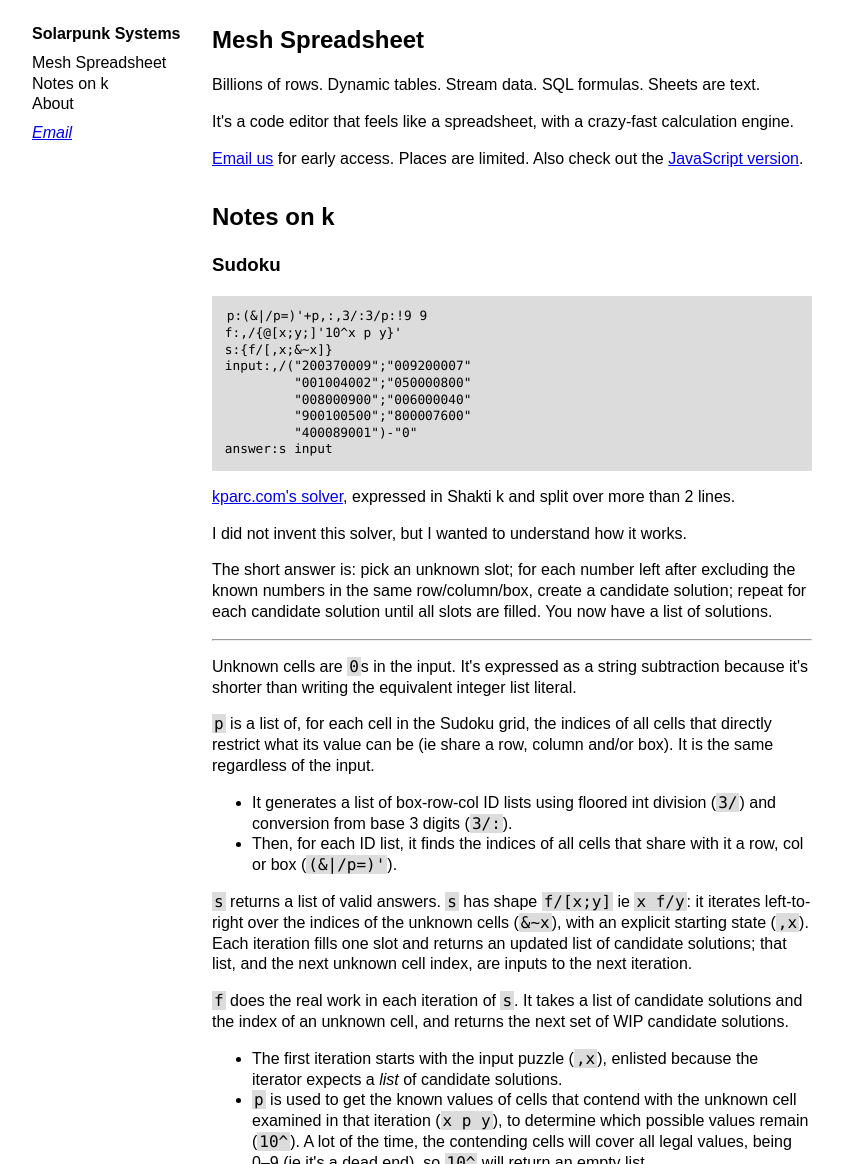
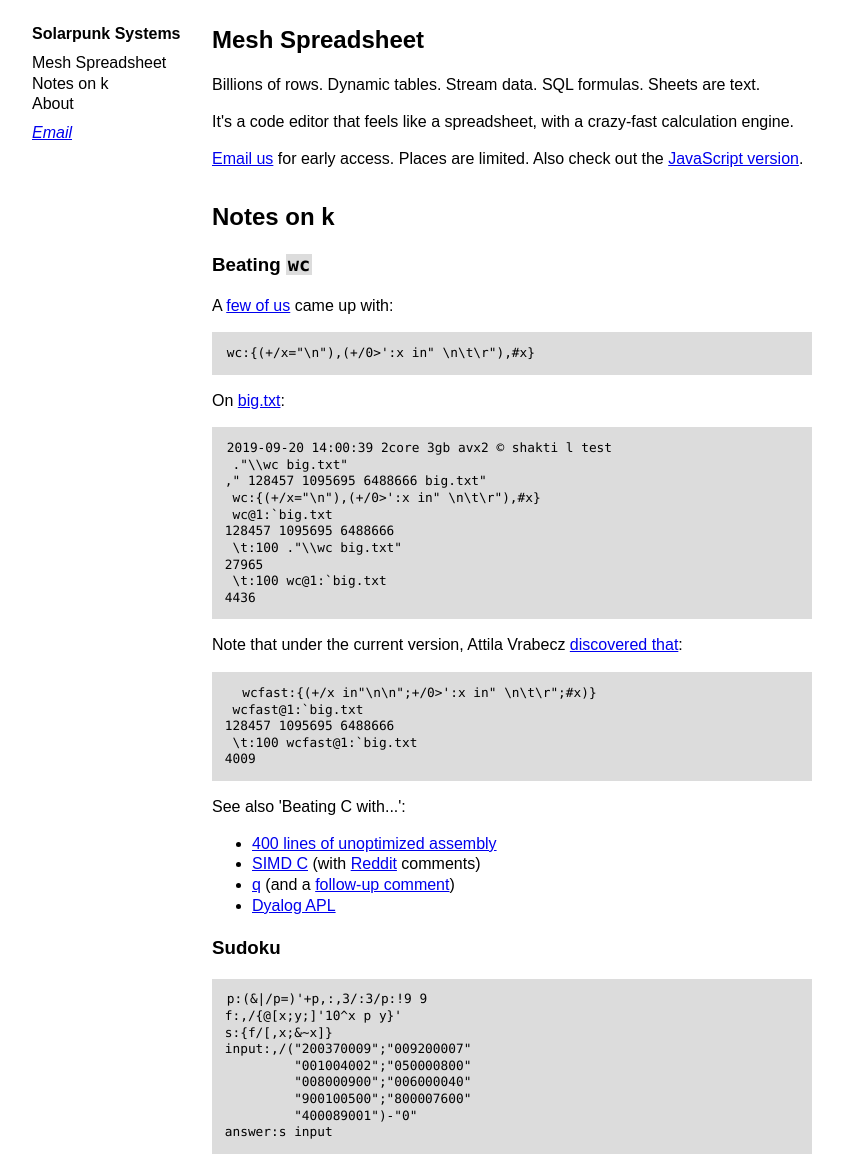
Before and after one commit to chrispsn/solarpunk, a plain HTML site: page index.html in a window 1280 px wide. Shown: the top 1164 px of the page, without its empty margins (128-971 px from the left). Drawn offline with Linux system fonts and the light colour scheme.

Commit message:
Added 'beating wc'

```diff
--- a/index.html
+++ b/index.html
@@ -63,6 +63,41 @@
         <section id="k-notes" data-title="Notes on k">
 
         <h2 id="k-notes">Notes on k</h2>
+
+        <h3>Beating <code>wc</code></h3>
+
+        <p>A <a href="https://news.ycombinator.com/item?id=21413454">few of us</a> came up with:</p>
+
+        <pre><code>wc:{(+/x="\n"),(+/0>':x in" \n\t\r"),#x}</code></pre>
+
+        <p>On <a href="https://github.com/ChrisPenner/wc/blob/master/data/big.txt">big.txt</a></code>:</p>
+
+        <pre><code>2019-09-20 14:00:39 2core 3gb avx2 © shakti l test
+ ."\\wc big.txt"
+," 128457 1095695 6488666 big.txt"
+ wc:{(+/x="\n"),(+/0>':x in" \n\t\r"),#x}
+ wc@1:`big.txt
+128457 1095695 6488666
+ \t:100 ."\\wc big.txt"
+27965
+ \t:100 wc@1:`big.txt
+4436</code></pre>
+
+        <p>Note that under the current version, Attila Vrabecz <a href="https://news.ycombinator.com/item?id=21413454">discovered that</a>:</p>
+
+        <pre><code>  wcfast:{(+/x in"\n\n";+/0>':x in" \n\t\r";#x)}
+ wcfast@1:`big.txt
+128457 1095695 6488666
+ \t:100 wcfast@1:`big.txt
+4009</code></pre>
+
+        <p>See also 'Beating C with...':</p>
+        <ul>
+            <li><a href="https://eli.thegreenplace.net/2019/beating-c-with-400-lines-of-unoptimized-assembly/">400 lines of unoptimized assembly</a></li>
+            <li><a href="https://github.com/expr-fi/fastlwc/">SIMD C</a> (with <a href="https://www.reddit.com/r/programming/comments/e1uhtn/beating_c_with_400_lines_of_unoptimized_assembly/f8s0ob8/">Reddit</a> comments)</li>
+            <li><a href="https://news.ycombinator.com/item?id=21267923">q</a> (and a <a href="https://news.ycombinator.com/item?id=21344093">follow-up comment</a>)</li>
+            <li><a href="https://news.ycombinator.com/item?id=21339750">Dyalog APL</a></li>
+        </ul>
 
         <h3>Sudoku</h3>
 
```
